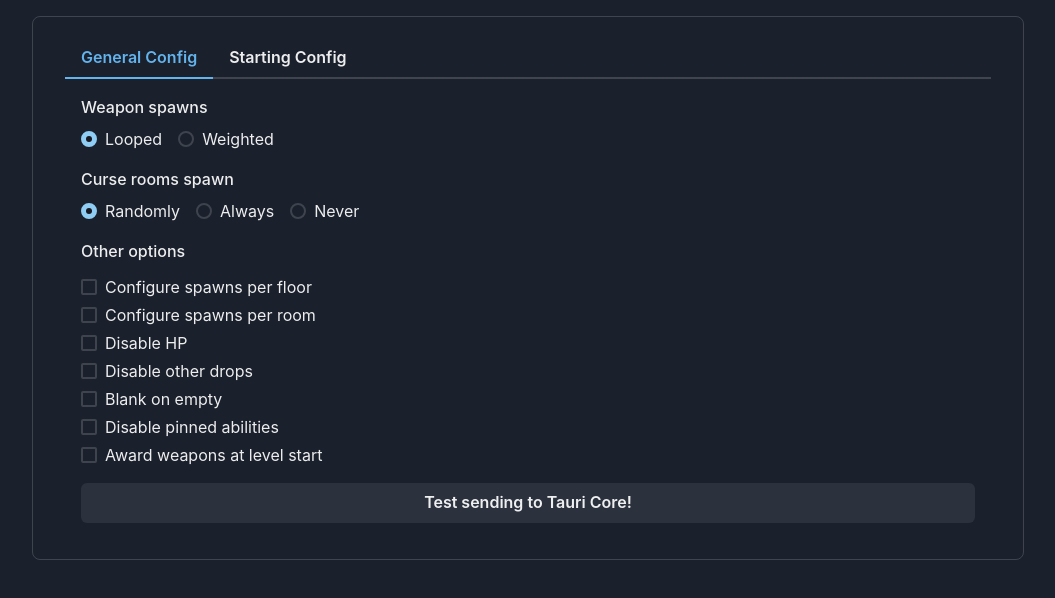
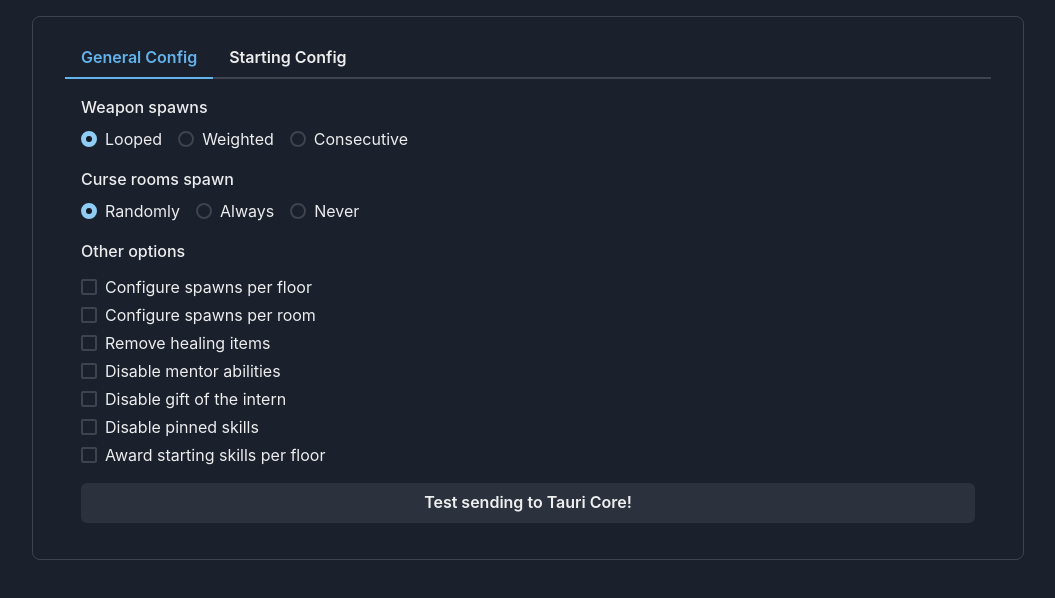
Before and after one commit to franomai/cornercutter, a React (Vite) app in the folder frontend/: page / in a window 1280 px wide. Shown: the top 598 px of the page, without its empty margins (112-1167 px from the left). Built offline with nearby package versions, Linux system fonts and the light colour scheme.

Commit message:
#3 Updated config names

```diff
--- a/frontend/src/components/dragdrop/Dropzone.tsx
+++ b/frontend/src/components/dragdrop/Dropzone.tsx
@@ -1,11 +1,12 @@
 import { Box, Center, Text } from '@chakra-ui/react';
 import { faPlus } from '@fortawesome/free-solid-svg-icons';
 import { FontAwesomeIcon } from '@fortawesome/react-fontawesome';
-import { FC, ReactNode, useState } from 'react';
+import { FC, ReactNode, useEffect, useState } from 'react';
 import { useDrop } from 'react-dnd';
 import { ItemType, Item } from '../../types/ItemTypes';
 
 interface Props {
+    item?: Item;
     itemType: ItemType;
     onItemDropped?: (item: Item) => void;
 }
@@ -16,7 +17,11 @@ interface DropProps {
 }
 
 const Dropzone: FC<Props> = (props) => {
-    const [item, setItem] = useState<Item | null>(null);
+    const [item, setItem] = useState<Item | null>(props.item ?? null);
+
+    useEffect(() => {
+        setItem(props.item ?? null);
+    }, [props.item]);
 
     const [{ isOver, canDrop }, dropRef] = useDrop<Item, unknown, DropProps>(() => ({
         accept: props.itemType.id,
--- a/frontend/src/data/TestSkills.tsx
+++ b/frontend/src/data/TestSkills.tsx
@@ -3,19 +3,19 @@ import SearchColumnItem from '../types/SearchColumnItem';
 
 export const Skills: SearchColumnItem[] = [
     {
-        id: '1',
+        id: 1,
         name: 'Action-Oriented',
     },
     {
-        id: '2',
+        id: 2,
         name: 'Aggressive',
     },
     {
-        id: '3',
+        id: 3,
         name: 'Agile',
     },
     {
-        id: '4',
+        id: 4,
         name: "Aggro Crab's Blessing",
     },
 ].map((skill) => ({
--- a/frontend/src/pages/GeneralConfig.tsx
+++ b/frontend/src/pages/GeneralConfig.tsx
@@ -34,6 +34,7 @@ const GeneralConfig: FC = () => {
                     <Stack direction="row" spacing={4}>
                         <Radio value="Looped">Looped</Radio>
                         <Radio value="Weighted">Weighted</Radio>
+                        <Radio value="Consecutive">Consecutive</Radio>
                     </Stack>
                 </RadioGroup>
             </div>
@@ -58,23 +59,32 @@ const GeneralConfig: FC = () => {
                 <Checkbox isChecked={config.configPerRoom} onChange={(e) => set('configPerRoom', e.target.checked)}>
                     Configure spawns per room
                 </Checkbox>
-                <Checkbox isChecked={config.disableHp} onChange={(e) => set('disableHp', e.target.checked)}>
-                    Disable HP
+                <Checkbox
+                    isChecked={config.removeHealingItems}
+                    onChange={(e) => set('removeHealingItems', e.target.checked)}
+                >
+                    Remove healing items
                 </Checkbox>
                 <Checkbox
-                    isChecked={config.disableOtherDrops}
-                    onChange={(e) => set('disableOtherDrops', e.target.checked)}
+                    isChecked={config.disableMentorAbilities}
+                    onChange={(e) => set('disableMentorAbilities', e.target.checked)}
                 >
-                    Disable other drops
+                    Disable mentor abilities
                 </Checkbox>
-                <Checkbox isChecked={config.blankOnEmpty} onChange={(e) => set('blankOnEmpty', e.target.checked)}>
-                    Blank on empty
+                <Checkbox
+                    isChecked={config.disableGiftOfIntern}
+                    onChange={(e) => set('disableGiftOfIntern', e.target.checked)}
+                >
+                    Disable gift of the intern
                 </Checkbox>
                 <Checkbox isChecked={config.disablePinned} onChange={(e) => set('disablePinned', e.target.checked)}>
-                    Disable pinned abilities
+                    Disable pinned skills
                 </Checkbox>
-                <Checkbox isChecked={config.awardPerLevel} onChange={(e) => set('awardPerLevel', e.target.checked)}>
-                    Award weapons at level start
+                <Checkbox
+                    isChecked={config.awardSkillsPerLevel}
+                    onChange={(e) => set('awardSkillsPerLevel', e.target.checked)}
+                >
+                    Award starting skills per floor
                 </Checkbox>
             </Stack>
             <Button onClick={submitConfig}>Test sending to Tauri Core!</Button>
--- a/frontend/src/pages/StartingConfig.tsx
+++ b/frontend/src/pages/StartingConfig.tsx
@@ -3,9 +3,12 @@ import { FC } from 'react';
 import Dropzone from '../components/dragdrop/Dropzone';
 import { ItemTypes } from '../components/ItemTypeDefinitions';
 import SearchColumn from '../components/SearchColumn';
+import useConfigContext from '../context/ConfigContext';
 import { Skills } from '../data/TestSkills';
 
 const StartingConfig: FC = () => {
+    const [config, setConfig] = useConfigContext();
+
     return (
         <Grid templateColumns="repeat(4, 1fr)" gap={4}>
             <GridItem colSpan={3}>
--- a/frontend/src/types/Configuration.ts
+++ b/frontend/src/types/Configuration.ts
@@ -3,16 +3,18 @@ export default interface Configuration {
     curseSpawns: CurseSpawnType;
     configPerFloor: boolean;
     configPerRoom: boolean;
-    disableHp: boolean;
-    disableOtherDrops: boolean;
-    blankOnEmpty: boolean;
+    removeHealingItems: boolean;
+    disableMentorAbilities: boolean;
+    disableGiftOfIntern: boolean;
     disablePinned: boolean;
-    awardPerLevel: boolean;
+    awardSkillsPerLevel: boolean;
+    startingSkillIds: number[];
 }
 
 export enum SpawnType {
     Looped = 'Looped',
     Weighted = 'Weighted',
+    Consecutive = 'Consecutive',
 }
 
 export enum CurseSpawnType {
@@ -26,9 +28,10 @@ export const DEFAULT_CONFIG: Configuration = {
     curseSpawns: CurseSpawnType.Randomly,
     configPerFloor: false,
     configPerRoom: false,
-    disableHp: false,
-    disableOtherDrops: false,
-    blankOnEmpty: false,
+    removeHealingItems: false,
+    disableMentorAbilities: false,
+    disableGiftOfIntern: false,
     disablePinned: false,
-    awardPerLevel: false,
+    awardSkillsPerLevel: false,
+    startingSkillIds: [],
 };
--- a/frontend/src/types/ItemTypes.ts
+++ b/frontend/src/types/ItemTypes.ts
@@ -6,6 +6,6 @@ export interface ItemType {
 }
 
 export interface Item {
-    id: string;
+    id: number;
     name: string;
 }
--- a/frontend/src/types/SearchColumnItem.ts
+++ b/frontend/src/types/SearchColumnItem.ts
@@ -1,7 +1,7 @@
 import { ReactNode } from 'react';
 
 export default interface SearchColumnItem {
-    id: string;
+    id: number;
     name: string;
     render: ReactNode;
 }
```
Also changed, not shown: 1 other file (tests, documents, lock files or other folders).
